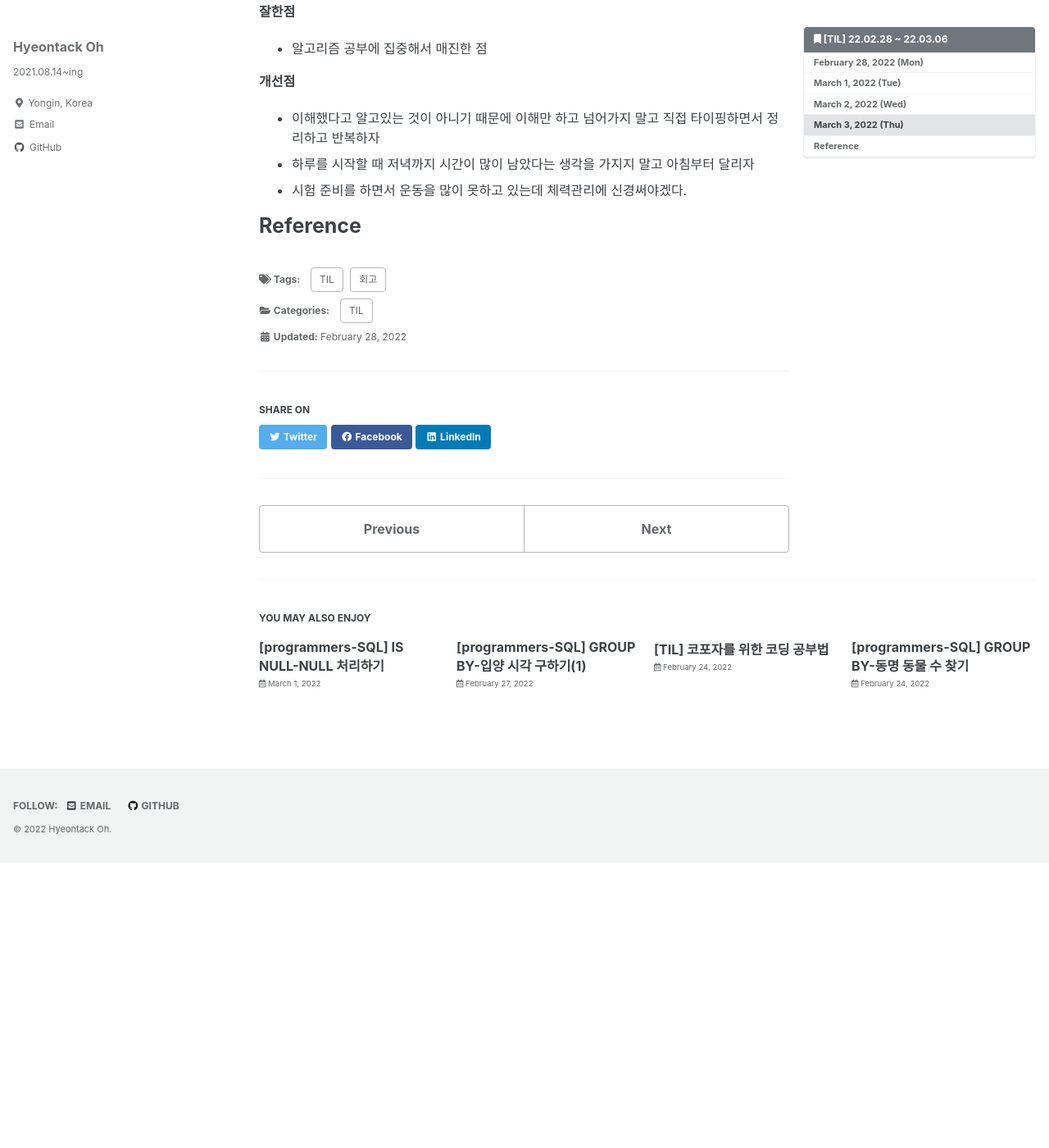
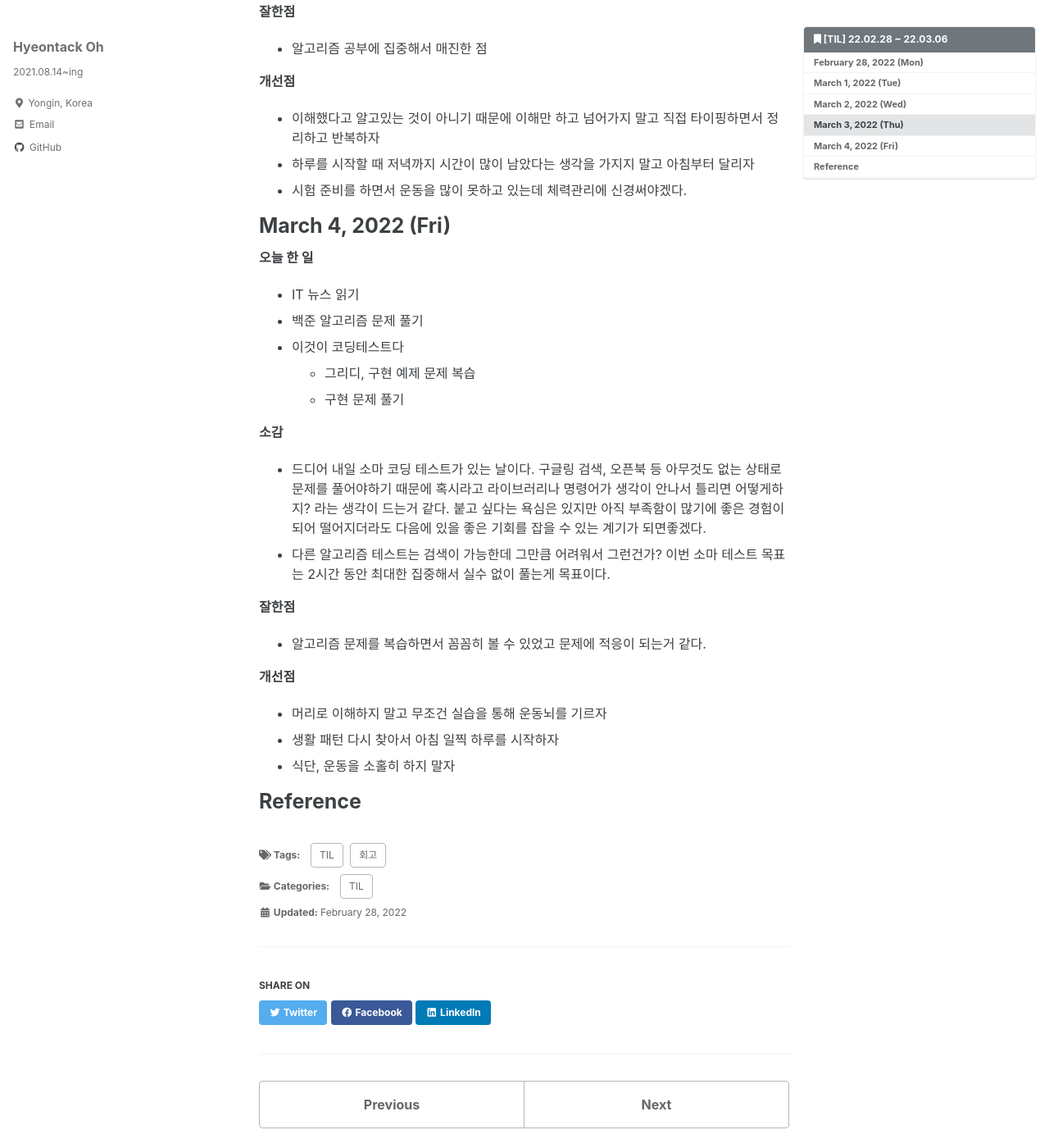
Before and after one commit to hyeontack5/hyeontack5.github.io, a Jekyll site: the page built from _posts/TIL/2022-02-28-[TIL] 22.02.28 ~ 22.03.06.md, in a window 1280 px wide and 1400 px high, scrolled down 2757 px. Shown: the whole window at 82% size. Built offline with Jekyll 4.4.1, drawn with Linux system fonts in a browser that asks for light colours; cached includes are drawn as plain includes; before the commit the page ends 3809 px from its top, so only the background shows below that.

Commit message:
Docs: 22.03.04 회고

```diff
--- a/_posts/TIL/2022-02-28-[TIL] 22.02.28 ~ 22.03.06.md
+++ b/_posts/TIL/2022-02-28-[TIL] 22.02.28 ~ 22.03.06.md
@@ -102,4 +102,25 @@ toc_icon: "bookmark"
 - 하루를 시작할 때 저녁까지 시간이 많이 남았다는 생각을 가지지 말고 아침부터 달리자
 - 시험 준비를 하면서 운동을 많이 못하고 있는데 체력관리에 신경써야겠다.
 
+# March 4, 2022 (Fri)
+
+**오늘 한 일**
+- IT 뉴스 읽기
+- 백준 알고리즘 문제 풀기
+- 이것이 코딩테스트다
+  - 그리디, 구현 예제 문제 복습
+  - 구현 문제 풀기
+
+**소감**
+- 드디어 내일 소마 코딩 테스트가 있는 날이다. 구글링 검색, 오픈북 등 아무것도 없는 상태로 문제를 풀어야하기 때문에 혹시라고 라이브러리나 명령어가 생각이 안나서 틀리면 어떻게하지? 라는 생각이 드는거 같다. 붙고 싶다는 욕심은 있지만 아직 부족함이 많기에 좋은 경험이 되어 떨어지더라도 다음에 있을 좋은 기회를 잡을 수 있는 계기가 되면좋겠다.
+- 다른 알고리즘 테스트는 검색이 가능한데 그만큼 어려워서 그런건가? 이번 소마 테스트 목표는 2시간 동안 최대한 집중해서 실수 없이 풀는게 목표이다.
+
+**잘한점**
+- 알고리즘 문제를 복습하면서 꼼꼼히 볼 수 있었고 문제에 적응이 되는거 같다.
+
+**개선점**
+- 머리로 이해하지 말고 무조건 실습을 통해 운동뇌를 기르자
+- 생활 패턴 다시 찾아서 아침 일찍 하루를 시작하자
+- 식단, 운동을 소홀히 하지 말자
+
 # Reference
```
